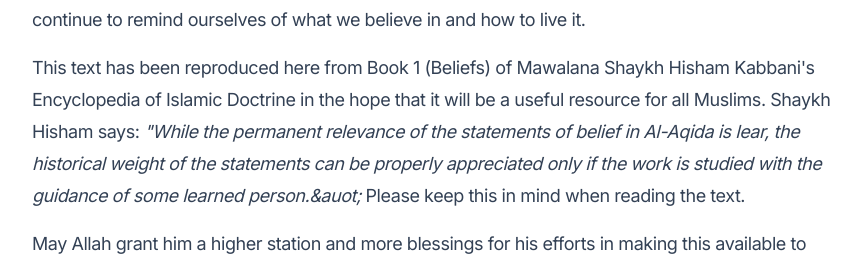
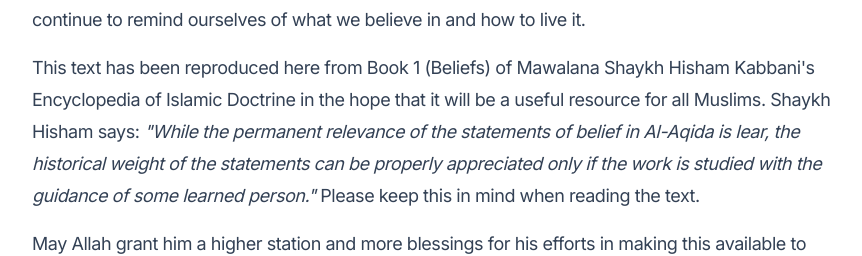
Before and after one commit to qridwan/alaqida.com, a Next.js app: page / in a window 1280 px wide. Shown: the part 1340-1596 px from the top of the page, without its empty margins (208-1070 px from the left). Built offline with nearby package versions, Linux system fonts and the light colour scheme; a web font is replaced by a local one.

Commit message:
Update key

```diff
--- a/src/components/Introduction.tsx
+++ b/src/components/Introduction.tsx
@@ -36,7 +36,7 @@
           Encyclopedia of Islamic Doctrine in the hope that it will be a useful resource for all Muslims. Shaykh
           Hisham says: <i>&quot;While the permanent relevance of the statements of belief in Al-Aqida is lear, the historical
           weight of the statements can be properly appreciated only if the work is studied with the guidance of some
-          learned person.&auot;</i> Please keep this in mind when reading the text.
+          learned person.&quot;</i> Please keep this in mind when reading the text.
         </p>
         <p className="mt-4">
           May Allah grant him a higher station and more blessings for his efforts in making this available
```
Also changed, not shown: 3 other files (tests, documents, lock files or other folders).
